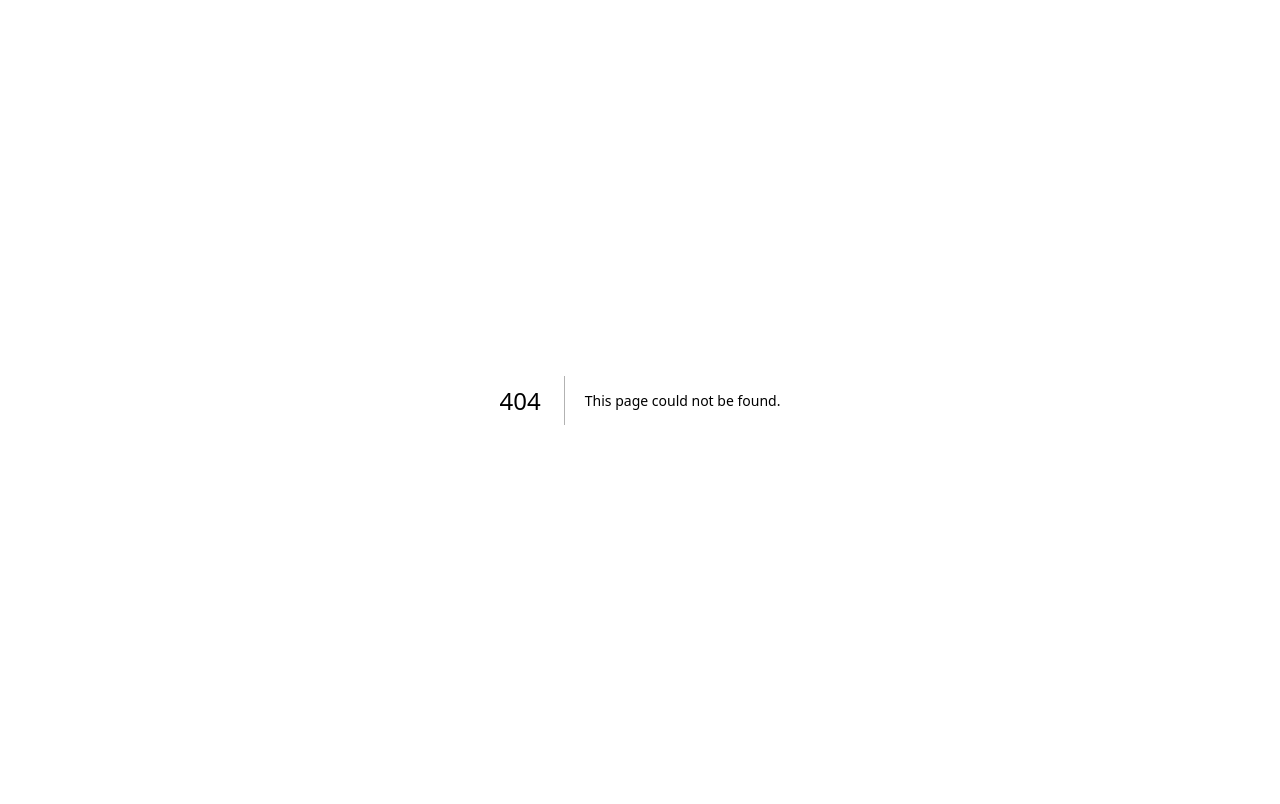
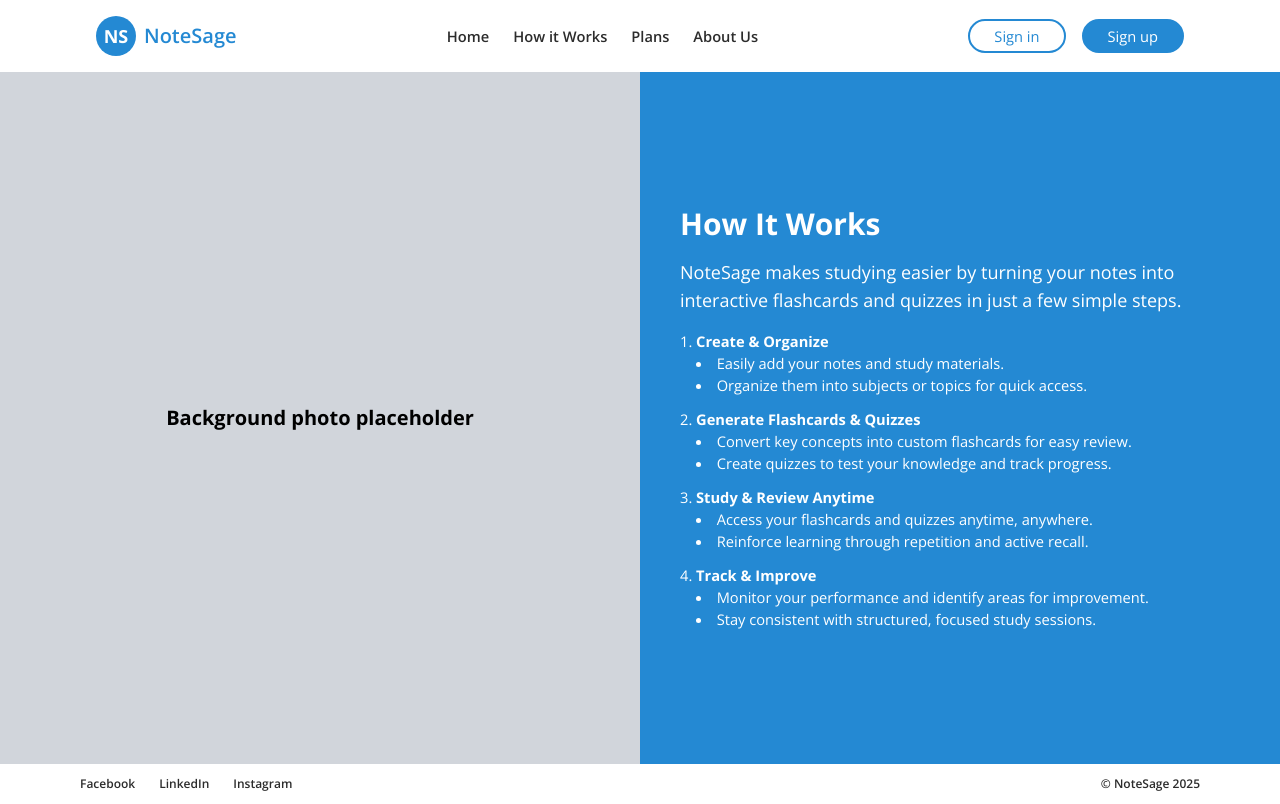
Before and after one commit to JAbsolu/NoteSage, a Next.js app in the folder notesage-client/: page /how-it-works in a window 1280 px wide. Before the commit this address had no page. Built offline with nearby package versions, Linux system fonts and the light colour scheme.

Commit message:
how it works page

```diff
--- /dev/null
+++ b/notesage-client/src/app/how-it-works/page.jsx
@@ -0,0 +1,60 @@
+'use client';
+
+import Footer from "../components/footer";
+import Navbar from "../components/navbar";
+
+const HowItWorksPage = () => {
+  return (
+    <>
+      <Navbar />
+      <div className="flex h-[86.5vh]">
+        {/* Left Side - Background Image Placeholder */}
+        <div className="w-1/2 bg-gray-300 flex items-center justify-center text-black font-bold text-xl">
+          Background photo placeholder
+        </div>
+
+        {/* Right Side - How It Works Section */}
+        <div className="w-1/2 bg-blue p-10 flex flex-col justify-center text-white">
+          <h2 className="text-3xl font-bold mb-4">How It Works</h2>
+          <p className="text-lg">
+            NoteSage makes studying easier by turning your notes into interactive flashcards and quizzes in just a few simple steps.
+          </p>
+
+          <ol className="list-decimal list-inside space-y-3 mt-4">
+            <li>
+              <strong>Create & Organize</strong>
+              <ul className="list-disc list-inside ml-4">
+                <li>Easily add your notes and study materials.</li>
+                <li>Organize them into subjects or topics for quick access.</li>
+              </ul>
+            </li>
+            <li>
+              <strong>Generate Flashcards & Quizzes</strong>
+              <ul className="list-disc list-inside ml-4">
+                <li>Convert key concepts into custom flashcards for easy review.</li>
+                <li>Create quizzes to test your knowledge and track progress.</li>
+              </ul>
+            </li>
+            <li>
+              <strong>Study & Review Anytime</strong>
+              <ul className="list-disc list-inside ml-4">
+                <li>Access your flashcards and quizzes anytime, anywhere.</li>
+                <li>Reinforce learning through repetition and active recall.</li>
+              </ul>
+            </li>
+            <li>
+              <strong>Track & Improve</strong>
+              <ul className="list-disc list-inside ml-4">
+                <li>Monitor your performance and identify areas for improvement.</li>
+                <li>Stay consistent with structured, focused study sessions.</li>
+              </ul>
+            </li>
+          </ol>
+        </div>
+      </div>
+      <Footer />
+    </>
+  );
+}
+
+export default HowItWorksPage;
```
